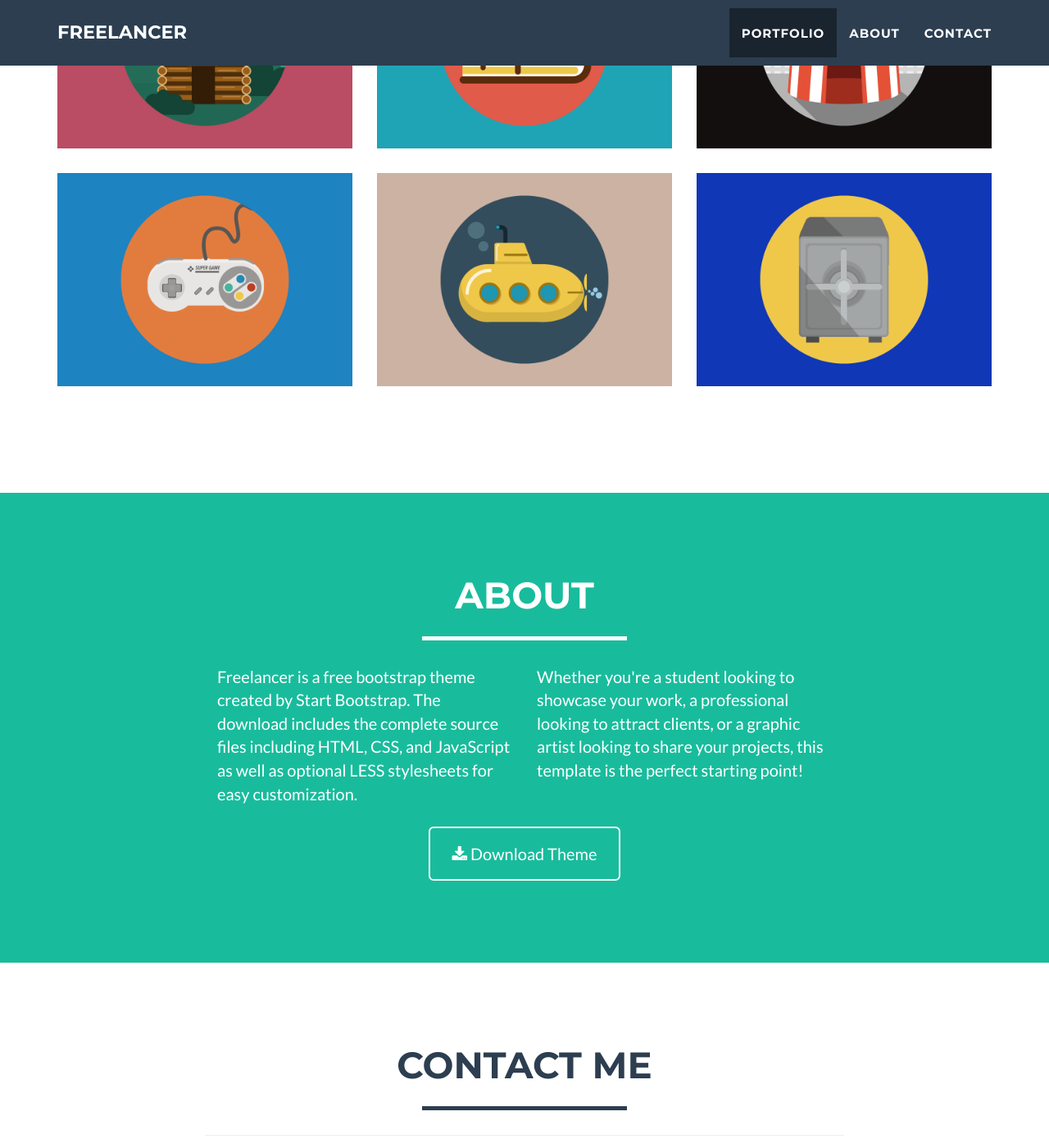
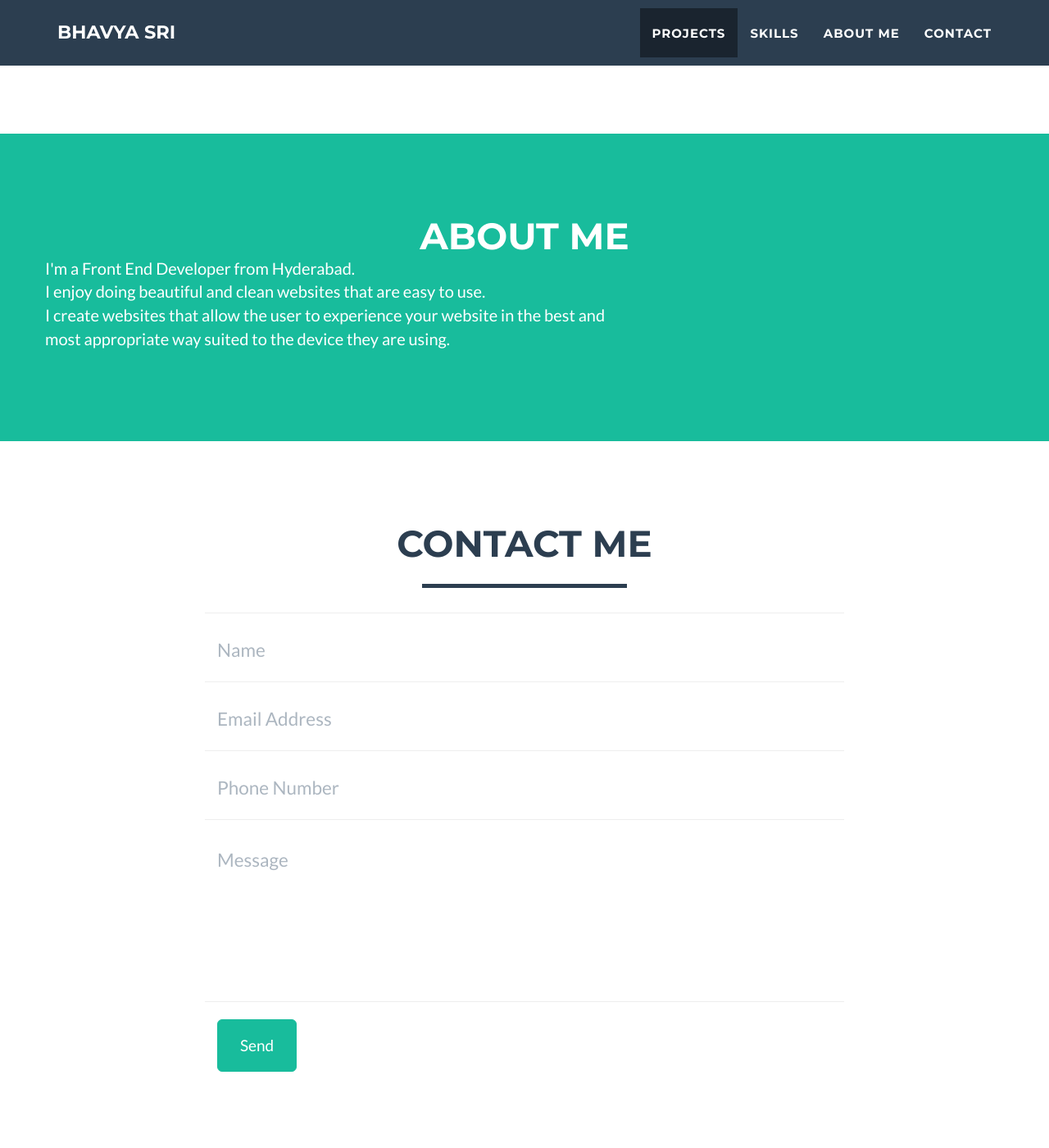
Before and after one commit to bhavya91/bhavya91.github.io, a Jekyll site: the page built from index.html, in a window 1280 px wide and 1400 px high, scrolled down 1085 px. Shown: the whole window at 82% size. Built offline with Jekyll 4.4.1, drawn with Linux system fonts in a browser that asks for light colours; some of the changed text lies outside the part shown.

Commit message:
many changes

```diff
--- a/_includes/about.html
+++ b/_includes/about.html
@@ -3,22 +3,14 @@
     <div class="container">
         <div class="row">
             <div class="col-lg-12 text-center">
-                   <h2>About</h2>
-                   <hr class="star-light">
+                <h2>About Me</h2>
+
             </div>
         </div>
         <div class="row">
-               <div class="col-lg-4 col-lg-offset-2">
-                   <p>Freelancer is a free bootstrap theme created by Start Bootstrap. The download includes the complete source files including HTML, CSS, and JavaScript as well as optional LESS stylesheets for easy customization.</p>
+            <div class="text">
+                <p>I'm a Front End Developer from Hyderabad.<br>I enjoy doing beautiful and clean websites that are easy to use.<br>I create websites that allow the user to experience your website in the best and <br>most appropriate way suited to the device they are using.</p>
             </div>
-               <div class="col-lg-4">
-                   <p>Whether you're a student looking to showcase your work, a professional looking to attract clients, or a graphic artist looking to share your projects, this template is the perfect starting point! </p>
-               </div>
-               <div class="col-lg-8 col-lg-offset-2 text-center">
-                   <a href="#" class="btn btn-lg btn-outline">
-                       <i class="fa fa-download"></i> Download Theme
-                   </a>
-               </div>
-           </div>
+
     </div>
 </section>
--- a/_includes/header.html
+++ b/_includes/header.html
@@ -1,4 +1,3 @@
-   <!-- Navigation -->
 <nav class="navbar navbar-default navbar-fixed-top">
     <div class="container">
         <!-- Brand and toggle get grouped for better mobile display -->
@@ -9,7 +8,7 @@
                 <span class="icon-bar"></span>
                 <span class="icon-bar"></span>
             </button>
-                <a class="navbar-brand" href="#page-top">{{ site.title }}</a>
+            <a class="navbar-brand" href="#page-top">BHAVYA SRI</a>
         </div>
 
         <!-- Collect the nav links, forms, and other content for toggling -->
@@ -19,11 +18,15 @@
                     <a href="#page-top"></a>
                 </li>
                 <li class="page-scroll">
-                        <a href="#portfolio">Portfolio</a>
+                    <a href="#portfolio">PROJECTS</a>
                 </li>
                  <li class="page-scroll">
-                        <a href="#about">About</a>
+                    <a href="#skills">Skills</a>
                 </li>
+                <li class="page-scroll">
+                    <a href="#about">About Me</a>
+                </li>
+
                 <li class="page-scroll">
                     <a href="#contact">Contact</a>
                 </li>
@@ -33,17 +36,15 @@
     </div>
     <!-- /.container-fluid -->
 </nav>
-
 <!-- Header -->
 <header>
     <div class="container">
         <div class="row">
             <div class="col-lg-12">
-                    <img class="img-responsive" src="img/profile.png" alt="">
+
                 <div class="intro-text">
-                        <span class="name">{{ site.title }}</span>
-                        <hr class="star-light">
-                        <span class="skills">Web Developer - Graphic Artist - User Experience Designer</span>
+                <span class="skills">I DESIGN AND DEVELOP</span><br>
+                    <span class="line">Nice to meet you!!</span>
                 </div>
             </div>
         </div>
@@ -54,4 +55,3 @@
           {% if page.title %}<a class="page-link" href="{{ page.url | prepend: site.baseurl }}">{{ page.title }}</a>{% endif %}
         {% endfor %}
  -->
-`
```
Lines whose indentation alone changed are shown as unchanged.
